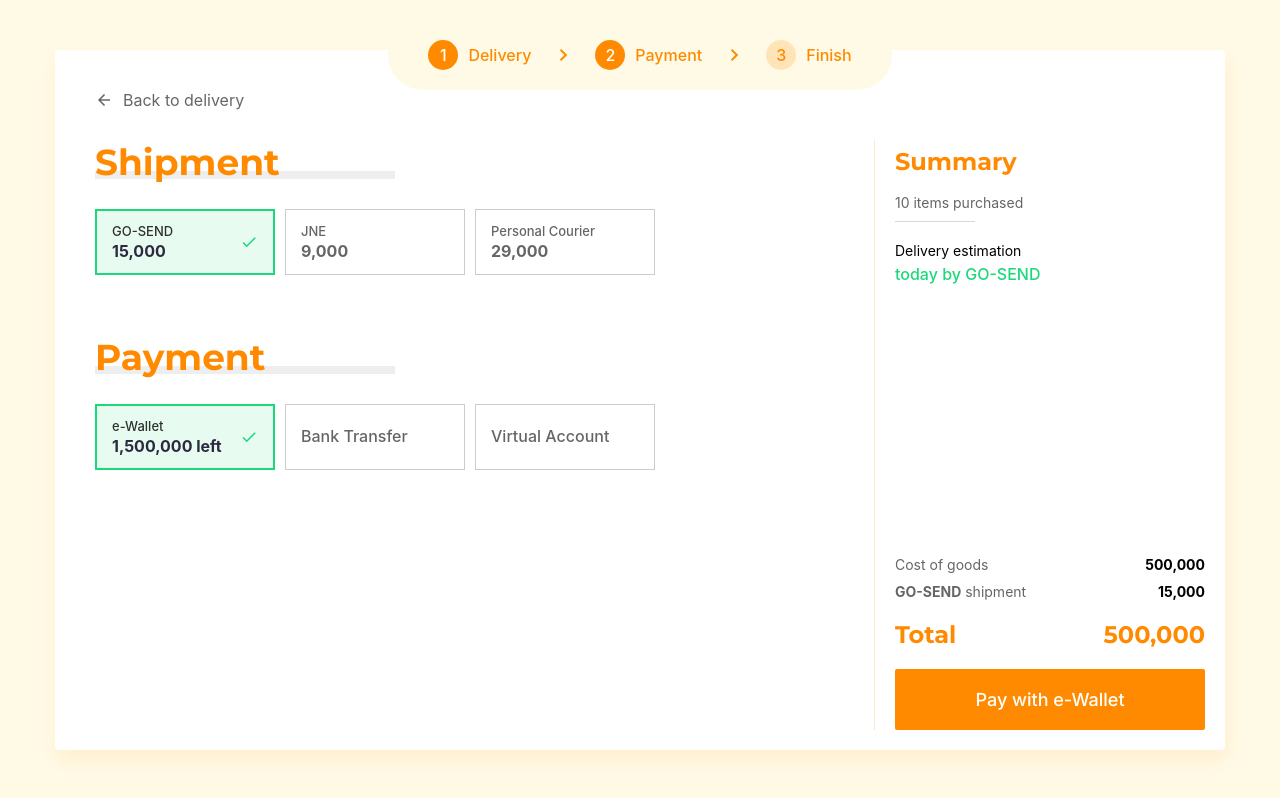
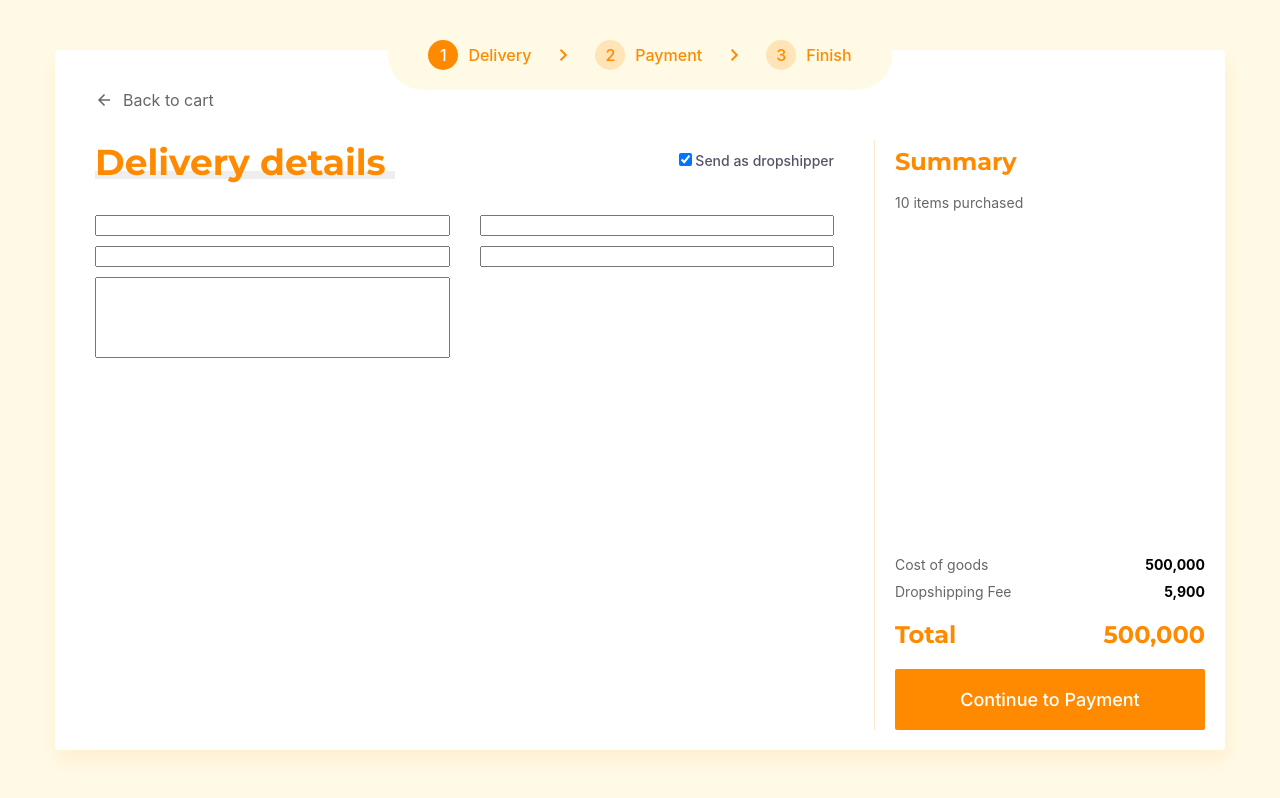
Before and after one commit to rasyidrmhd/Checkout-Simulation, a React (Create React App) app: page / in a window 1280 px wide. Built offline with nearby package versions, Linux system fonts and the light colour scheme.

Commit message:
added back navigation functionallity and random order id generator

```diff
--- a/package.json
+++ b/package.json
@@ -6,6 +6,7 @@
     "@testing-library/jest-dom": "^5.16.5",
     "@testing-library/react": "^13.4.0",
     "@testing-library/user-event": "^13.5.0",
+    "js-cookies": "^1.0.4",
     "react": "^18.2.0",
     "react-dom": "^18.2.0",
     "react-hook-form": "^7.43.3",
--- a/src/App.js
+++ b/src/App.js
@@ -8,7 +8,7 @@ import Stepper from "./components/Stepper";
 import Summary from "./components/Summary";
 
 function App() {
-  const [step, setStep] = React.useState(2);
+  const [step, setStep] = React.useState(1);
   const {
     handleSubmit,
     formState: { errors },
@@ -22,14 +22,13 @@ function App() {
       address: "",
       shipment: "GO-SEND",
       payment: "e-Wallet",
-      dropshipEnable: false,
+      dropshipEnable: true,
       dropshipName: "",
       dropshipPhone: "",
       total: 500000,
     },
   });
   const field = watch();
-  console.log(errors, "Errorsss");
 
   const onSubmit = (data) => {
     console.log(data, ">>>>");
@@ -42,11 +41,11 @@ function App() {
         {(() => {
           switch (step) {
             case 1:
-              return <Delivery field={field} register={register} setValue={setValue} />;
+              return <Delivery field={field} register={register} setValue={setValue} setStep={setStep} />;
             case 2:
-              return <Shipment field={field} setValue={setValue} />;
+              return <Shipment field={field} setValue={setValue} setStep={setStep} />;
             default:
-              return <Finish />;
+              return <Finish setStep={setStep} />;
           }
         })()}
         <Summary field={field} errors={errors} step={step} setStep={setStep} setValue={setValue} />
--- a/src/components/BackNavigation.js
+++ b/src/components/BackNavigation.js
@@ -2,9 +2,9 @@ import React from "react";
 import { Box, Text } from ".";
 import Icon from "./Icon";
 
-const BackNavigation = ({ children }) => {
+const BackNavigation = ({ children, onClick }) => {
   return (
-    <Box display="flex" gap="10px" alignItems="center" cursor="pointer" width="fit-content">
+    <Box display="flex" gap="10px" alignItems="center" cursor="pointer" width="fit-content" onClick={onClick}>
       <Icon icon="arrow_back" weight="400" size="18px" opacity="60%" />
       <Text weight="500" size="14px" opacity="60%">
         {children}
--- a/src/components/Delivery/index.js
+++ b/src/components/Delivery/index.js
@@ -3,8 +3,7 @@ import { Box, Input, Text, TextArea } from "..";
 import BackNavigation from "../BackNavigation";
 import StyledHeader from "../StyledHeader";
 
-const Delivery = ({ field, register, setValue }) => {
-  const [checked, setChecked] = React.useState(false);
+const Delivery = ({ field, register, setValue, setStep }) => {
   const handleChange = (e) => {
     const { checked } = e.target;
     setValue("dropshipEnable", checked);
@@ -15,17 +14,16 @@ const Delivery = ({ field, register, setValue }) => {
     } else {
       setValue("total", field.total + 5900);
     }
-    setChecked(checked);
   };
 
   return (
     <Box display="flex" flexDirection="column" gap="30px" height="100%" width="70%" padding="40px 40px 20px">
-      <BackNavigation>Back to cart</BackNavigation>
+      <BackNavigation onClick={() => setStep(1)}>Back to cart</BackNavigation>
       <Box display="flex" flexDirection="column" gap="36px">
         <Box display="flex" alignItems="center" justifyContent="space-between">
           <StyledHeader>Delivery details</StyledHeader>
           <Box display="flex" alignItems="center">
-            <input type="checkbox" id="dropship" checked={checked} onChange={handleChange} />
+            <input type="checkbox" id="dropship" checked={field.dropshipEnable} onChange={handleChange} />
             <label htmlFor="dropship">
               <Text color="#2D2A40" fontWeight="500" fontSize="14px" opacity="80%">
                 Send as dropshipper
@@ -40,8 +38,8 @@ const Delivery = ({ field, register, setValue }) => {
             <TextArea rows={5} {...register("address", { required: true })} style={{ resize: "none" }}></TextArea>
           </Box>
           <Box display="flex" flexDirection="column" width="100%" gap="10px">
-            <Input type="text" {...register("dropshipName", { required: checked })} disabled={!checked} />
-            <Input type="number" {...register("dropshipPhone", { required: checked })} disabled={!checked} />
+            <Input type="text" {...register("dropshipName", { required: field.dropshipEnable })} disabled={!field.dropshipEnable} />
+            <Input type="number" {...register("dropshipPhone", { required: field.dropshipEnable })} disabled={!field.dropshipEnable} />
           </Box>
         </Box>
       </Box>
--- a/src/components/Finish/index.js
+++ b/src/components/Finish/index.js
@@ -3,20 +3,32 @@ import { Box, Text } from "..";
 import BackNavigation from "../BackNavigation";
 import StyledHeader from "../StyledHeader";
 
-const Finish = () => {
+const Finish = ({ setStep }) => {
+  const orderId = React.useMemo(() => {
+    let result = "";
+    const characters = "ABCDEFGHJKLMNPQRSTUVWXYZ23456789";
+    const charactersLength = characters.length;
+    let counter = 0;
+    while (counter < 5) {
+      result += characters.charAt(Math.floor(Math.random() * charactersLength));
+      counter += 1;
+    }
+    return result;
+  }, []);
+
   return (
     <Box display="flex" height="100%" width="70%" justifyContent="center" alignItems="center">
       <Box display="flex" flexDirection="column" gap="60px">
         <Box display="flex" flexDirection="column" gap="30px">
           <StyledHeader>Thank you</StyledHeader>
           <Box display="flex" flexDirection="column" gap="10px">
-            <Text fontSize="14px">Order ID : XXKYB</Text>
+            <Text fontSize="14px">Order ID : {orderId}</Text>
             <Text fontSize="14px" opacity="60%">
               Your order will be delivered today with GO-SEND
             </Text>
           </Box>
         </Box>
-        <BackNavigation>Go to homepage</BackNavigation>
+        <BackNavigation onClick={() => setStep(1)}>Go to homepage</BackNavigation>
       </Box>
     </Box>
   );
--- a/src/components/Shipment/index.js
+++ b/src/components/Shipment/index.js
@@ -4,10 +4,10 @@ import BackNavigation from "../BackNavigation";
 import StyledHeader from "../StyledHeader";
 import ShipmentCard from "./ShipmentCard";
 
-const Shipment = ({ field, setValue }) => {
+const Shipment = ({ field, setValue, setStep }) => {
   return (
     <Box display="flex" flexDirection="column" gap="30px" height="100%" width="70%" padding="40px 40px 20px">
-      <BackNavigation>Back to delivery</BackNavigation>
+      <BackNavigation onClick={() => setStep(1)}>Back to delivery</BackNavigation>
       <Box display="flex" flexDirection="column" gap="60px">
         <Box display="flex" flexDirection="column" gap="30px">
           <StyledHeader>Shipment</StyledHeader>
--- a/src/components/Summary/index.js
+++ b/src/components/Summary/index.js
@@ -18,9 +18,7 @@ const price = {
 
 const Summary = ({ field, errors, step, setStep, setValue }) => {
   React.useEffect(() => {
-    if (step === 2) {
-      setValue("total", 500000 + price[field.shipment] + (field.dropshipEnable ? 5900 : 0));
-    }
+    setValue("total", 500000 + (step !== 1 ? price[field.shipment] : 0) + (field.dropshipEnable ? 5900 : 0));
   }, [step]);
   return (
     <Box display="flex" height="100%" width="30%" padding="90px 0 0">
--- a/src/components/index.js
+++ b/src/components/index.js
@@ -70,6 +70,10 @@ export const Button = styled.button`
   font-weight: 500;
   cursor: pointer;
   font-family: inter;
+  &:disabled {
+    opacity: 70%;
+    cursor: not-allowed;
+  }
 `;
 
 export const Input = styled.input`
```
Also changed, not shown: 1 other file (tests, documents, lock files or other folders).
